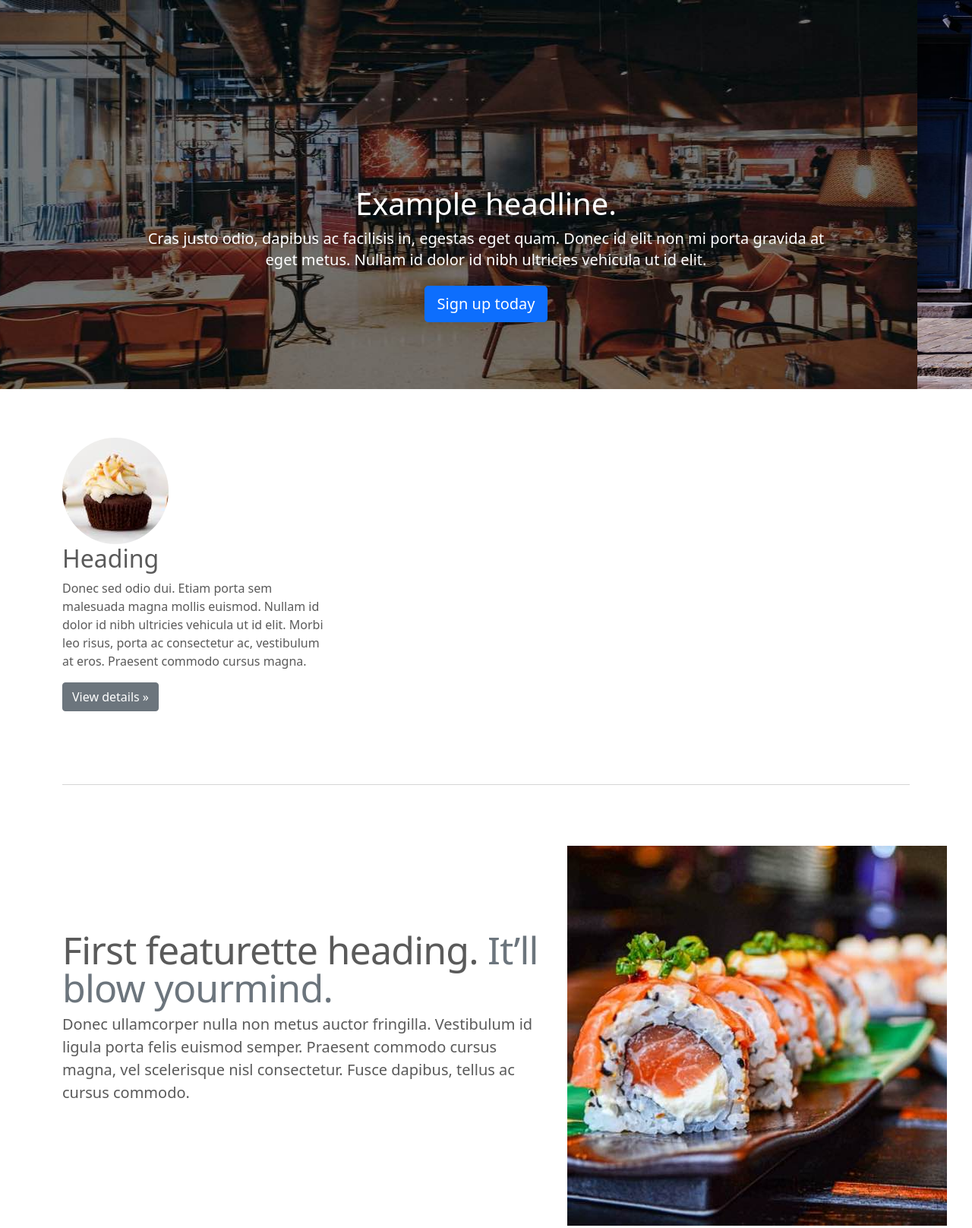
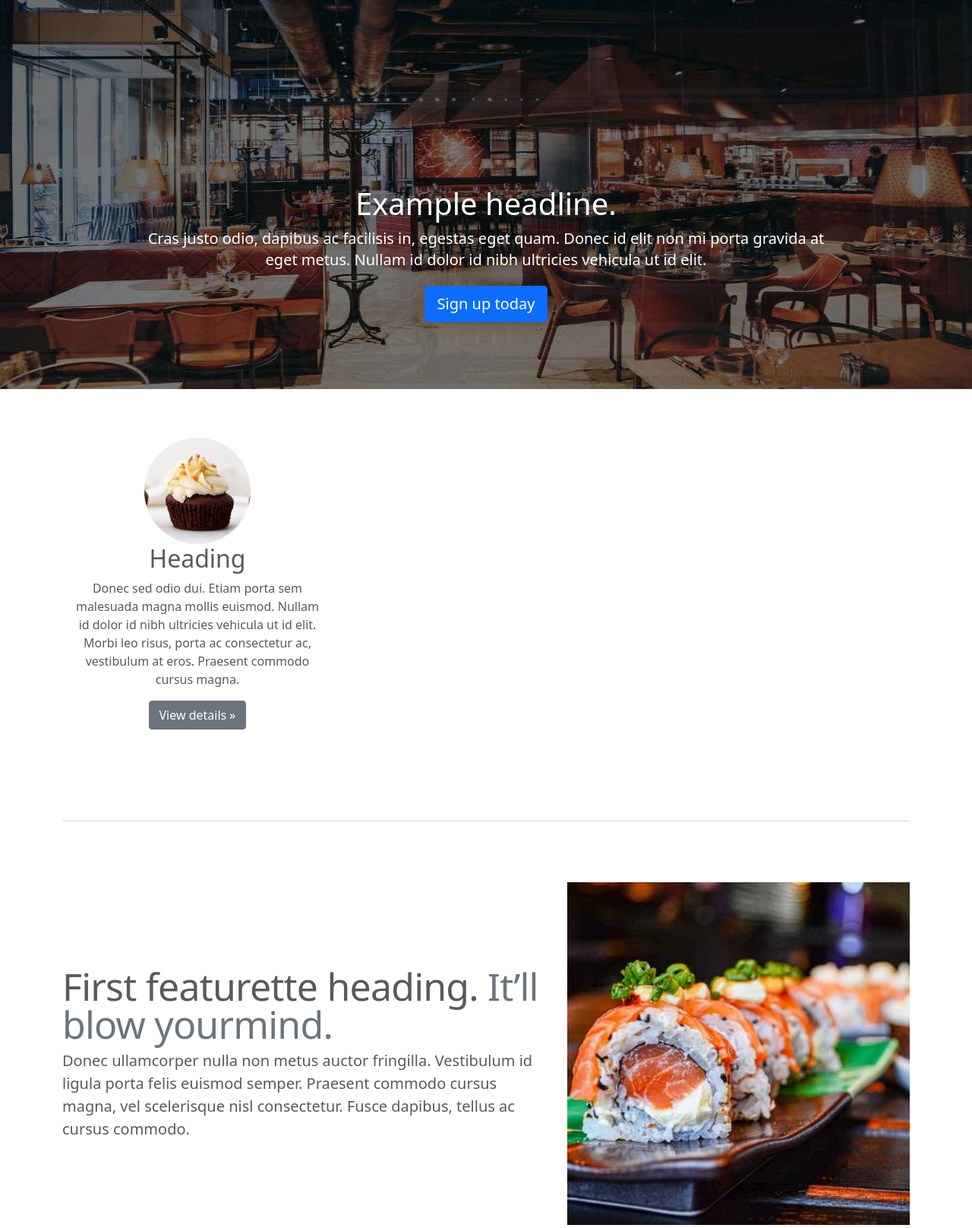
Before and after one commit to ulzu-collab/bootstrap-basic-kadai, a plain HTML site: page kadai_003/index_for_student.html in a window 1280 px wide. Shown: the top 1616 px of the page at 76% size. Drawn offline with nearby package versions, Linux system fonts and the light colour scheme.

Commit message:
コード修正

```diff
--- a/kadai_003/index_for_student.html
+++ b/kadai_003/index_for_student.html
@@ -18,7 +18,7 @@
   <body>
     <main>
       <!-- ************************************************ カールセル開始 -->
-      <div id="myCarousel" class="carousel slide" data-bs-ride="carousel">
+      <div id="myCarousel" class="carousel slide carousel-fade" data-bs-ride="carousel">
      <div class="carousel-inner">
        <div class="carousel-item active">
          <img src="img/top_1.jpg" alt="サンプル画像1">
@@ -32,22 +32,39 @@
          </div>
        </div>
 
-      <div id="carouselExampleSlidesOnly" class="carousel slide" data-bs-ride="carousel">
-  <div class="carousel-inner">
-    <div class="carousel-item active">
-      <img src="img/top_1.jpg" class="d-block w-100" alt="トップ画像１">
+       <!-- ここから追加部分 -->
+      /======== こちらにコードを追加してください ========/
+      <div class="carousel-item">
+      <img src="img/top_2.jpg" class="d-block w-100" alt="...">
+      <div class="container">
+           <div class="carousel-caption">
+             <h1>Example headline.</h1>
+             <p>Cras justo odio, dapibus ac facilisis in, egestas eget quam. Donec id elit non mi porta gravida at eget
+               metus. Nullam id dolor id nibh ultricies vehicula ut id elit.</p>
+             <p><a class="btn btn-lg btn-primary" href="#" role="button">Sign up today</a></p>
+           </div>
+         </div>
     </div>
+
+    <!-- カルーセル3枚目 -->
     <div class="carousel-item">
-      <img src="img/top_2.jpg" class="d-block w-100" alt="トップ画像２">
+      <img src="img/top_3.jpg" class="d-block w-100" alt="...">
+      <div class="container">
+           <div class="carousel-caption">
+             <h1>Example headline.</h1>
+             <p>Cras justo odio, dapibus ac facilisis in, egestas eget quam. Donec id elit non mi porta gravida at eget
+               metus. Nullam id dolor id nibh ultricies vehicula ut id elit.</p>
+             <p><a class="btn btn-lg btn-primary" href="#" role="button">Sign up today</a></p>
+           </div>
+         </div>
     </div>
-    <div class="carousel-item">
-      <img src="img/top_3.jpg" class="d-block w-100" alt="トップ画像３">
-    </div>
-  </div>
-</div>
+       <!-- ここまで -->
+
+     </div>
+   </div>
       <!-- ************************************************ カールセル終了 -->
       <!-- <div class="container marketing"> -->
-      <div class="container warketing">
+      <div class="container marketing">
         <!-- <div class="row"> -->
         <div class="row">
           <!-- <div class="col-lg-4"> -->
@@ -82,7 +99,7 @@
           <!-- <div class="col-md-5"> -->
           <div class="col-md-5">
             <!-- <img src="img/sushi.jpg" class="img-fluid" alt=""> -->
-            <img src="img/sushi.jpg" class="" alt="サンプル画像3">
+            <img src="img/sushi.jpg" class="img-fluid" alt="サンプル画像3">
           </div>
         </div>
         <hr class="featurette-divider">
```
